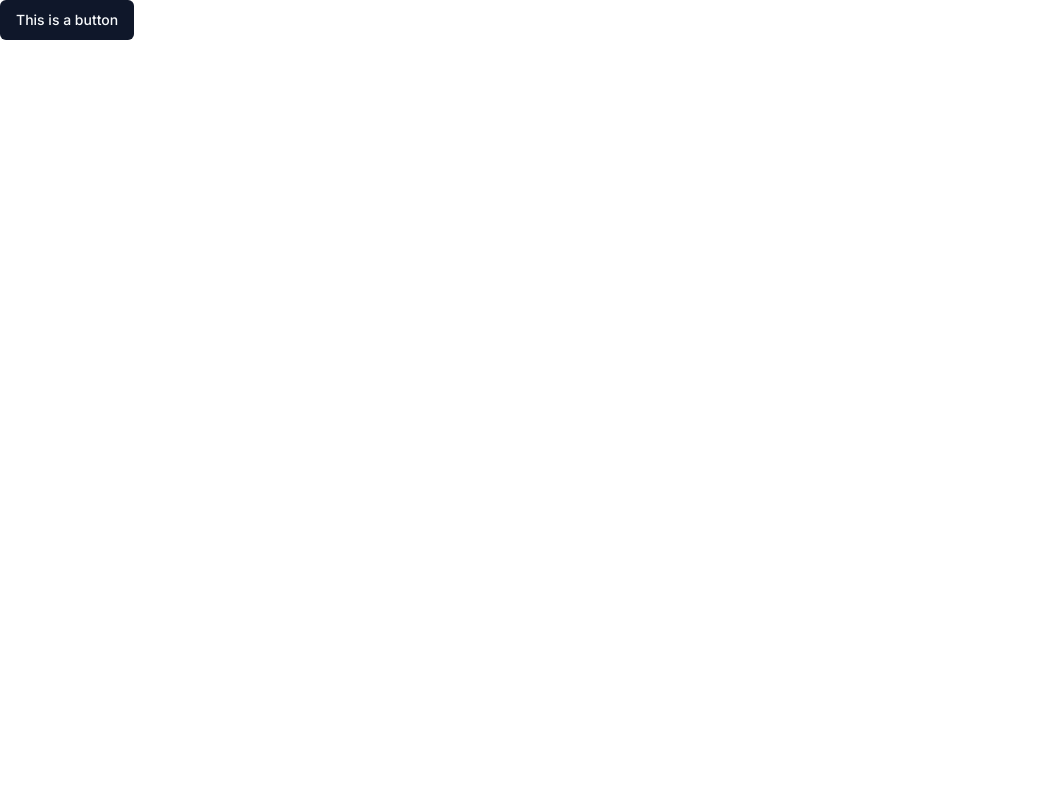
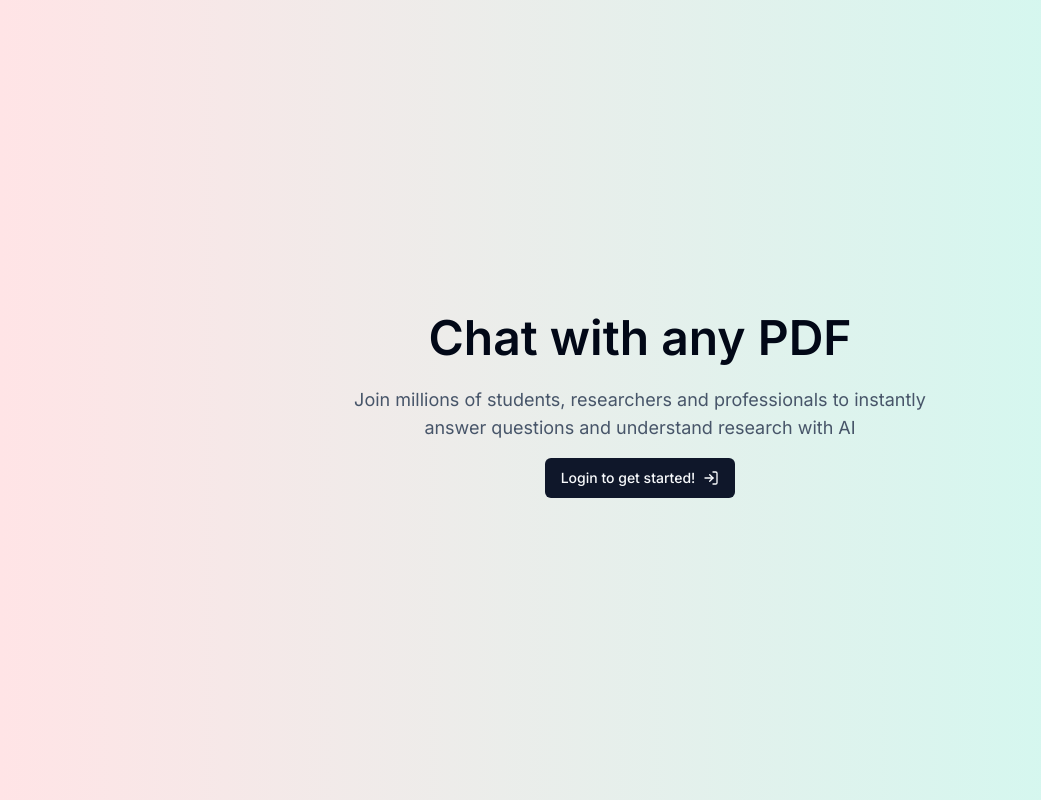
Before and after one commit to Wambui-N/chatpdf, a Next.js app: page / in a window 1280 px wide. Shown: the whole page, without its empty margins (0-1041 px from the left). Built offline with nearby package versions, Linux system fonts and the light colour scheme; no server answers.

Commit message:
Format page.tsx and add sign-in and sign-up pages

```diff
--- a/src/app/page.tsx
+++ b/src/app/page.tsx
@@ -1,10 +1,46 @@
 import { Button } from "@/components/ui/button";
-import Image from "next/image";
+import { UserButton } from "@clerk/nextjs";
+import { auth } from "@clerk/nextjs/server";
+import Link from "next/link";
+import { LogIn} from "lucide-react"
 
-export default function Home() {
+export default async function Home() {
+  const { userId } = await auth();
+  const isAuth = !!userId;
+
   return (
-    <div>
-      <Button>This is a button</Button>
+    <div className="w-screen min-h-screen bg-gradient-to-r from-rose-100 to-teal-100">
+      <div className="absolute top-1/2 left-1/2 -translate-x-1/2 -translate-y-1/2">
+        <div className="flex flex-col items-center text-center">
+          <div className="flex items-center">
+            <h1 className="m-3 text-5xl font-semibold">Chat with any PDF</h1>
+            <UserButton afterSignOutUrl="/" />
+          </div>
+
+          <div className="flex mt-2">
+            {isAuth && <Button>Go to Chats</Button>}
+          </div>
+
+          <p className="max-w-xl mt-1 text-lg text-slate-600">
+            Join millions of students, researchers and professionals to
+            instantly answer questions and understand research with AI
+          </p>
+
+          <div>
+            <div className="w-full mt-4">
+              {isAuth ? (
+                <h1>File Upload</h1>
+              ) : (
+                <Link href="/sign-in">
+                  <Button>Login to get started!
+                  <LogIn className="w-4 h-4 ml-2" />
+                  </Button>
+                </Link>
+              )}
+            </div>
+          </div>
+        </div>
+      </div>
     </div>
   );
 }
--- /dev/null
+++ b/src/app/sign-in/[[...sign-in]]/page.tsx
@@ -0,0 +1,9 @@
+import { SignIn } from "@clerk/nextjs";
+
+export default function Page() {
+  return (
+    <div className="absolute top-1/2 left-1/2 -translate-x-1/2 -translate-y-1/2">
+      <SignIn />
+    </div>
+  );
+}
--- /dev/null
+++ b/src/app/sign-up/[[...sign-up]]/page.tsx
@@ -0,0 +1,9 @@
+import { SignUp } from "@clerk/nextjs";
+
+export default function Page() {
+  return (
+    <div className="absolute top-1/2 left-1/2 -translate-x-1/2 -translate-y-1/2">
+      <SignUp />
+    </div>
+  );
+}
```
